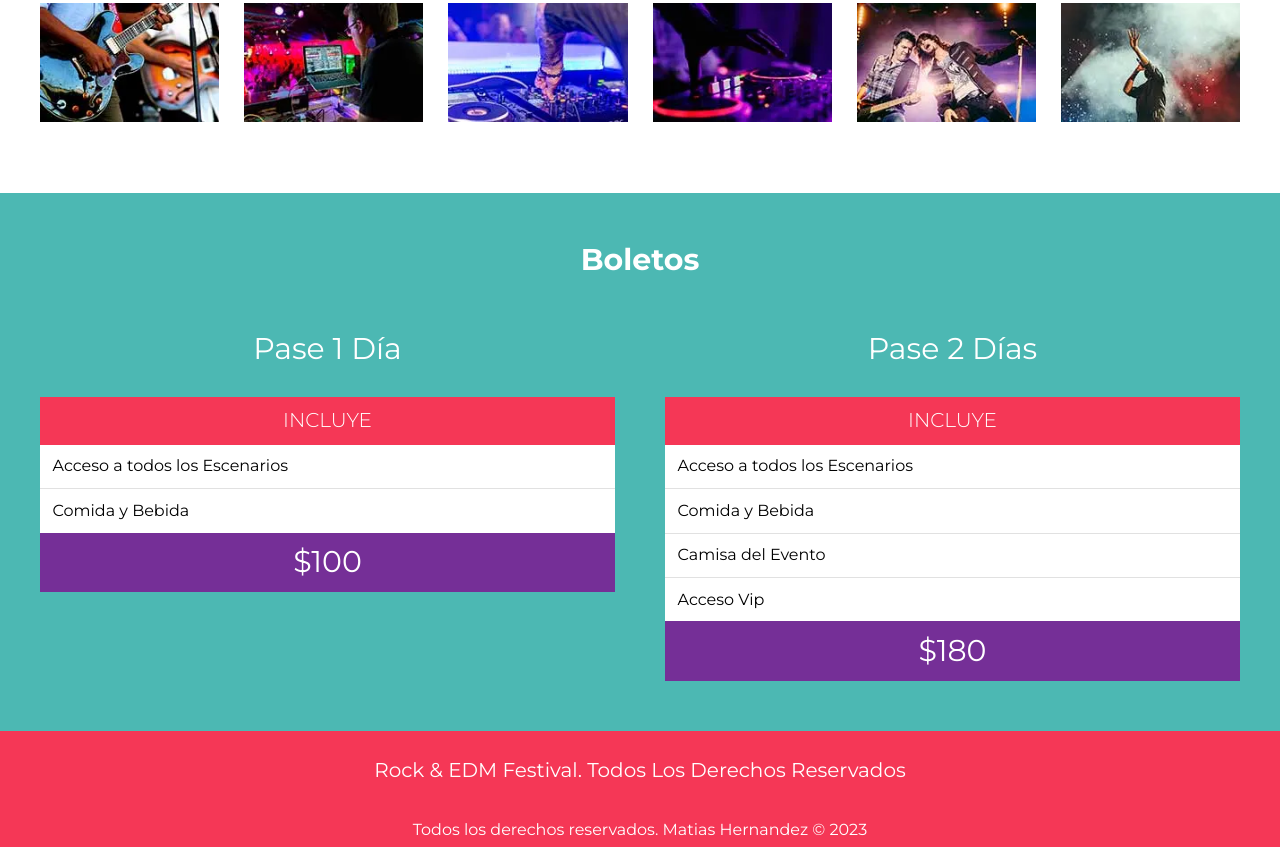
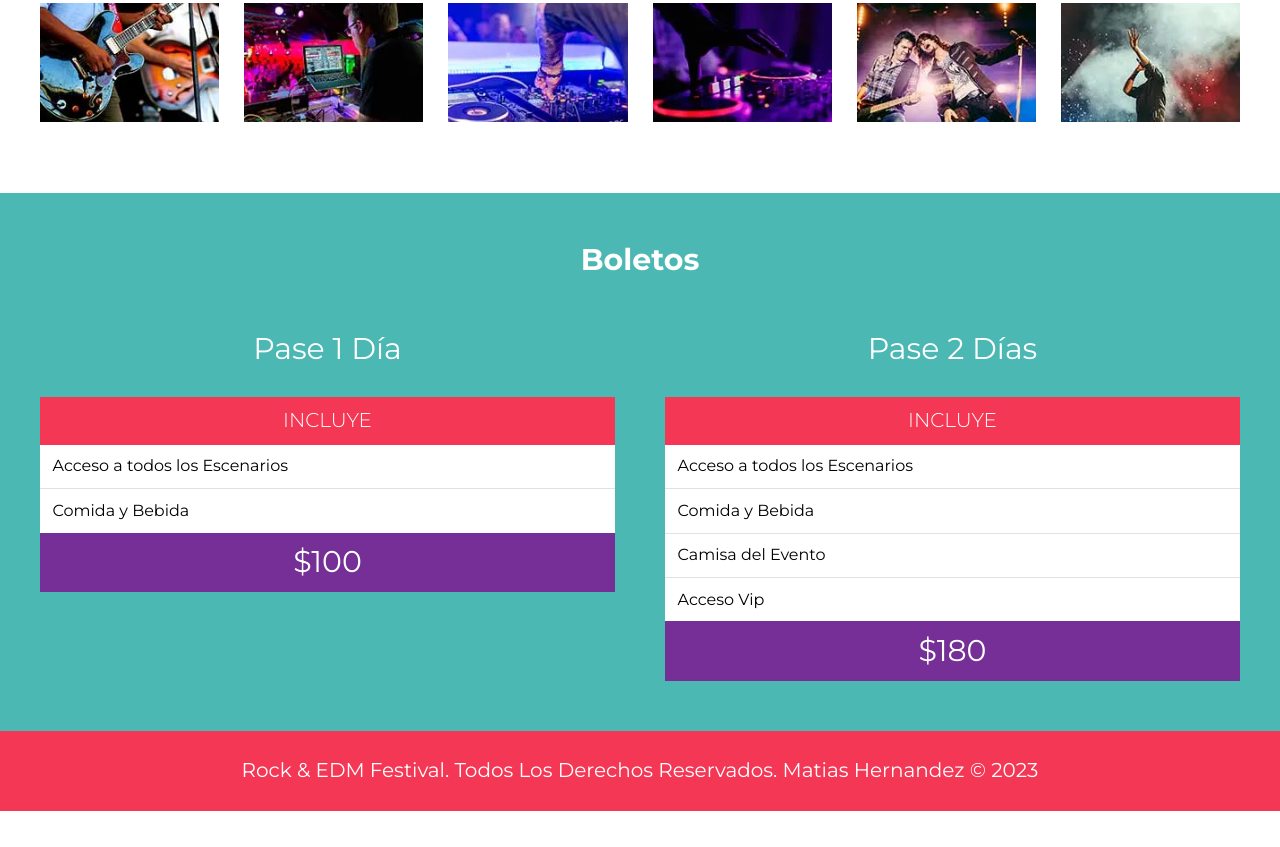
Before and after one commit to matiash1912/festival-musica, a website: page index.html in a window 1280 px wide. Shown: the part 3157-4004 px from the top of the page. After the commit the page ends 3968 px from the top, so only its background shows below. Drawn offline with Linux system fonts and the light colour scheme.

Commit message:
Update index.html

```diff
--- a/index.html
+++ b/index.html
@@ -216,9 +216,7 @@
 
 
     <footer class="footer">
-        <p>Rock & EDM Festival. Todos Los Derechos Reservados</p>
-        <br/>
-            <span style="color:white;text-align:center;display:block;">Todos los derechos reservados. Matias Hernandez © 2023</span>
+        <p>Rock & EDM Festival. Todos Los Derechos Reservados. Matias Hernandez © 2023</p>
     </footer>
 
     <script src="build/js/bundle.min.js"></script>
```
